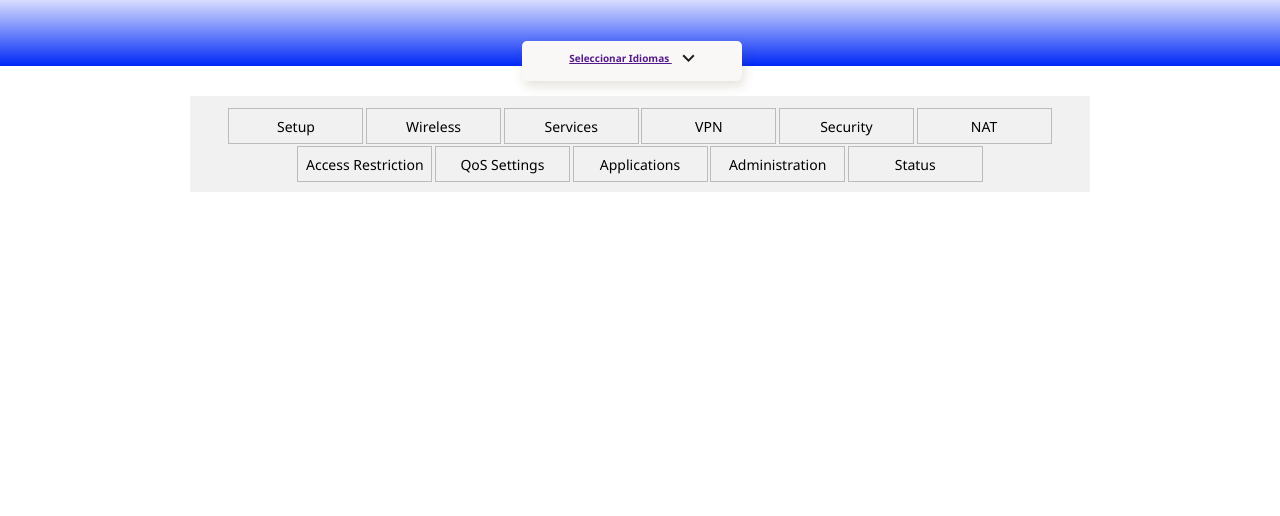
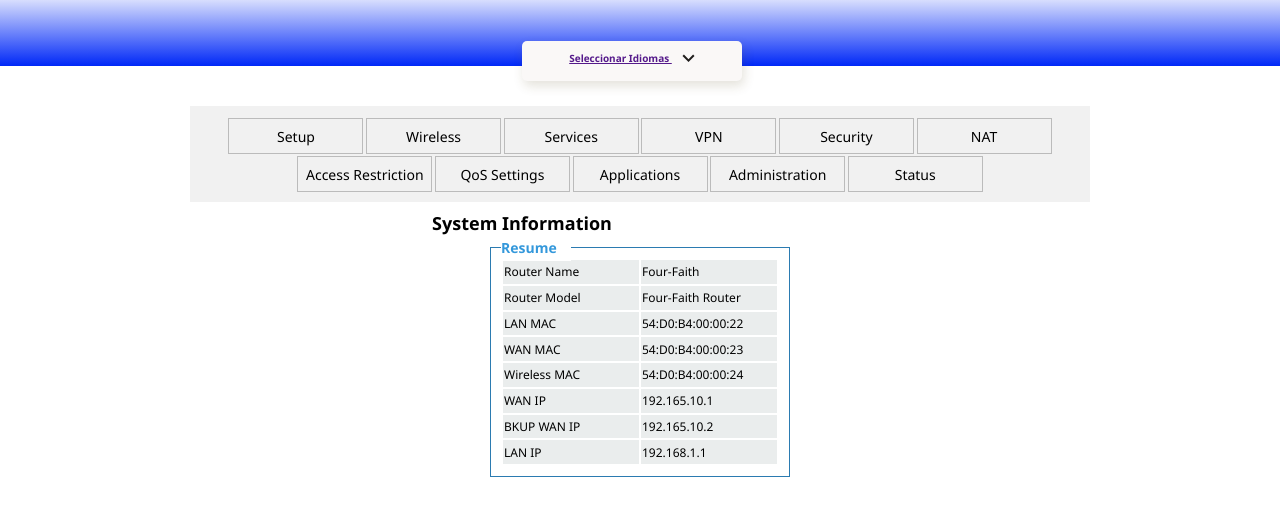
Before and after one commit to clavij0/pj_ws_qec20, a plain HTML site: page index.html in a window 1280 px wide. Shown: the part 84-600 px from the top of the page. Drawn offline with Linux system fonts and the light colour scheme.

Commit message:
Se realizó la tabla de datos, queda pendiente en las otras 4

```diff
--- a/css/styles.css
+++ b/css/styles.css
@@ -85,6 +85,12 @@
     width: 100%;
     height: auto;
 }
+.main-containers{
+    width: 100%;
+    height: auto;
+    padding-top: 10px;
+    padding-bottom: 30px;
+}
 .main-tables--menu{
     width: 100%;
     height: auto;
@@ -121,3 +127,66 @@
     background-color: #555;
     color: white;
 }
+
+/*Desgin tables info*/
+/* .main-tables-statusall{
+    width: 70%;
+    min-width: 235px;
+    max-width: 500px;
+    height: 330px;
+    margin: 0 auto;
+
+} */
+.main-statusall-table{
+    width: 80%;
+    min-width: 235px;
+    max-width: 500px;
+    height: 330px;
+    margin: 0 auto;
+}
+
+.main-tables-statusall .tables-statusall--tittle{
+    width: 80%;
+    min-width: 235px;
+    height: 25px;
+    margin: 10px;
+    font-size: 1.8rem;
+    font-weight: bold;
+    line-height: 2.3rem;
+    color:  black ;
+    text-align: center;
+}
+
+.statusall-table--container{
+    width: 90%;
+    min-width: 235px;
+    max-width: 300px;
+    height: 230px;
+    padding: 10px;
+    margin: 0 auto;
+    border: 1px solid  #2b7bb1 ;
+}
+.prueba{
+    position:absolute;
+    margin-top: -22px;
+    width: 70px;
+    height: 25px;
+    background-color: white;
+}
+.prueba p{
+    font-size: 1.4rem;
+    font-weight: bold;
+    line-height: 2.3rem;
+    color:  #3498db ;
+}
+.statusall-table--container table{
+    width: 100%;
+    height: 100%;
+}
+.statusall-table--container td{
+    width: 50%;
+    font-size: 1.2rem;
+    font-weight: normal;
+    line-height: 1.9rem;
+    background-color: #EAEDED;
+}
--- a/index.html
+++ b/index.html
@@ -4,7 +4,7 @@
     <meta charset="UTF-8">
     <meta http-equiv="X-UA-Compatible" content="IE=edge">
     <meta name="viewport" content="width=device-width, initial-scale=1.0">
-    <title>SmartData</title>
+    <title>SmartData </title>
     <link rel="stylesheet" href="./css/styles.css">
 </head>
 <body>
@@ -20,6 +20,7 @@
 
     </header>
     <main>
+        <section class="main-containers">
             <section class="main-tables-container">
                 <div class="main-tables--menu">
                     <ul class="menu--lists">
@@ -38,6 +39,53 @@
                 </div>
                 <div></div>
             </section>
+            <section class="main-tables-statusall">
+                <div class="tables-statusall--tittle"> <p> <b>System Information</b> </p> </div>
+                <div class="main-statusall-table">
+                        <!-- <p class="statusall-table--title">Resume</p> -->
+                    <div class="statusall-table--container">
+                        <div class="prueba">
+                            <p class="">Resume</p>
+                        </div>
+
+                        <table>
+                            <tr>
+                                <td class="table__top-left">Router Name</td>
+                                <td class="table__top-right table__right">Four-Faith</td>
+                            </tr>
+                            <tr>
+                                <td>Router Model</td>
+                                <td class="table__right">Four-Faith Router</td>
+                            </tr>
+                            <tr>
+                                <td>LAN MAC</td>
+                                <td class="table__right">54:D0:B4:00:00:22</td>
+                            </tr>
+                            <tr>
+                                <td>WAN MAC</td>
+                                <td class="table__right">54:D0:B4:00:00:23</td>
+                            </tr>
+                            <tr>
+                                <td>Wireless MAC</td>
+                                <td class="table__right">54:D0:B4:00:00:24</td>
+                            </tr>
+                            <tr>
+                                <td>WAN IP</td>
+                                <td class="table__right">192.165.10.1</td>
+                            </tr>
+                            <tr>
+                                <td clas>BKUP WAN IP</td>
+                                <td class="table__right">192.165.10.2</td>
+                            </tr>
+                            <tr>
+                                <td class="table__button-left">LAN IP</td>
+                                <td class="table__button-right table__right">192.168.1.1</td>
+                            </tr>
+                        </table>
+                    </div>
+                </div>
+            </section>
+        </section>
     </main>
     <footer>
 
```
Lines whose indentation alone changed are shown as unchanged.
